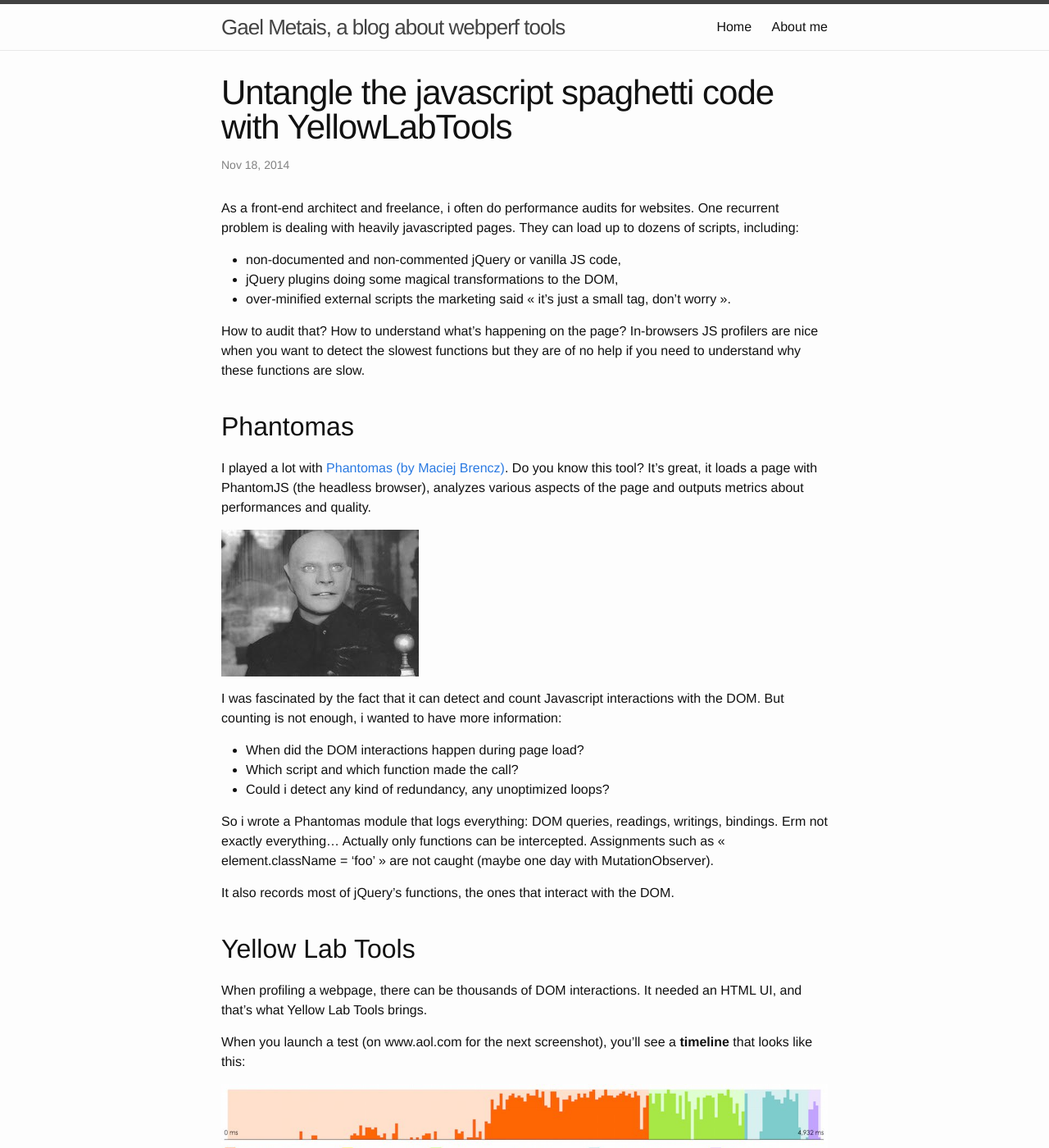
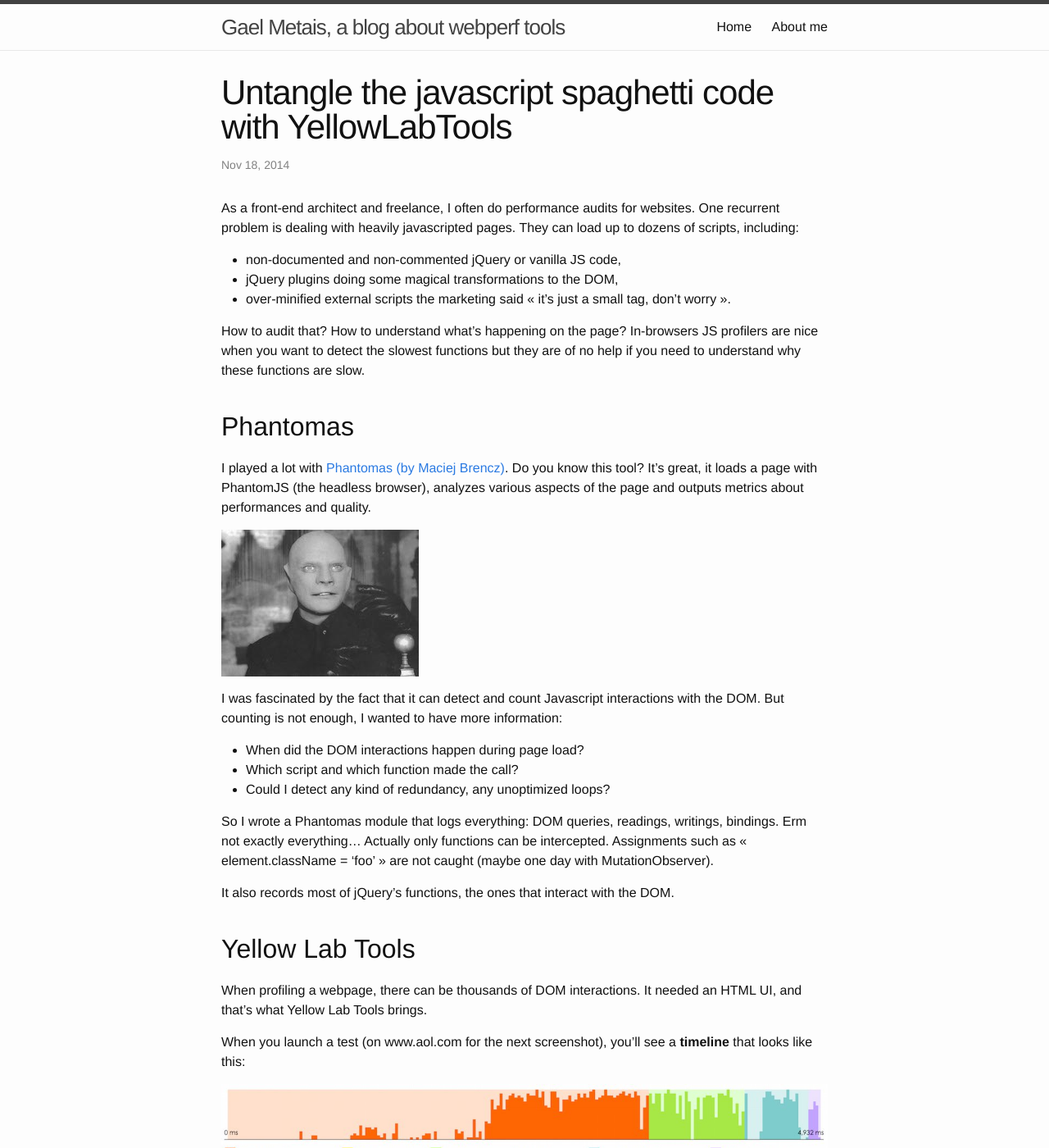
Before and after one commit to gmetais/gmetais.github.io, a Jekyll site: the page built from _posts/2014-11-18-untangle_the_js_spaghetti_code.markdown, in a window 1280 px wide and 1400 px high. Shown: the whole window at 82% size. Built offline with Jekyll 4.4.1, drawn with Linux system fonts in a browser that asks for light colours; some of the changed text lies outside the part shown.

Commit message:
Changed i to I (capitalyzed)

```diff
--- a/_posts/2014-11-18-untangle_the_js_spaghetti_code.markdown
+++ b/_posts/2014-11-18-untangle_the_js_spaghetti_code.markdown
@@ -6,7 +6,7 @@
 excerpt: Introduction to Javascript profiling with Yellow Lab Tools
 ---
 
-As a front-end architect and freelance, i often do performance audits for websites. One recurrent problem is dealing with heavily javascripted pages. They can load up to dozens of scripts, including:
+As a front-end architect and freelance, I often do performance audits for websites. One recurrent problem is dealing with heavily javascripted pages. They can load up to dozens of scripts, including:
 
  - non-documented and non-commented jQuery or vanilla JS code,
  - jQuery plugins doing some magical transformations to the DOM,
@@ -23,13 +23,13 @@
 
 ![phantomas](/assets/phantomas.jpg)
 
-I was fascinated by the fact that it can detect and count Javascript interactions with the DOM. But counting is not enough, i wanted to have more information:
+I was fascinated by the fact that it can detect and count Javascript interactions with the DOM. But counting is not enough, I wanted to have more information:
 
  - When did the DOM interactions happen during page load?
  - Which script and which function made the call?
- - Could i detect any kind of redundancy, any unoptimized loops?
+ - Could I detect any kind of redundancy, any unoptimized loops?
 
-So i wrote a Phantomas module that logs everything: DOM queries, readings, writings, bindings. Erm not exactly everything… Actually only functions can be intercepted. Assignments such as « element.className = 'foo' » are not caught (maybe one day with MutationObserver).
+So I wrote a Phantomas module that logs everything: DOM queries, readings, writings, bindings. Erm not exactly everything… Actually only functions can be intercepted. Assignments such as « element.className = 'foo' » are not caught (maybe one day with MutationObserver).
 
 It also records most of jQuery’s functions, the ones that interact with the DOM.
 
@@ -136,7 +136,7 @@
 
 **Add intelligence:** because analyzing long listings is fastidious. Every recursive pattern seen in the profiler looks like it is optimizable. So we could probably build some intelligent problem detection algorithms.
 
-**Diversify:** i plan to add more tools inside YLT, for deep CSS analyzing, image optimizations... I know there are already plenty of tools on the market, but i like tools that go deep into the details, like the JS profiler.
+**Diversify:** I plan to add more tools inside YLT, for deep CSS analyzing, image optimizations... I know there are already plenty of tools on the market, but I like tools that go deep into the details, like the JS profiler.
 
 **Add a nice dashboard:** Phantomas offers plenty of interesting metrics. I started to work on a dashboard (have a look at the « Grades », the second tab on the results page). But it needs UX improvements. I want it to be easy to understand and efficient.
 
@@ -145,4 +145,4 @@
 
 
 
-#### Thanks for reading, and i hope you enjoy <a target="_blank" href="http://yellowlab.tools">the tool</a>!
+#### Thanks for reading, and I hope you enjoy <a target="_blank" href="http://yellowlab.tools">the tool</a>!
```
